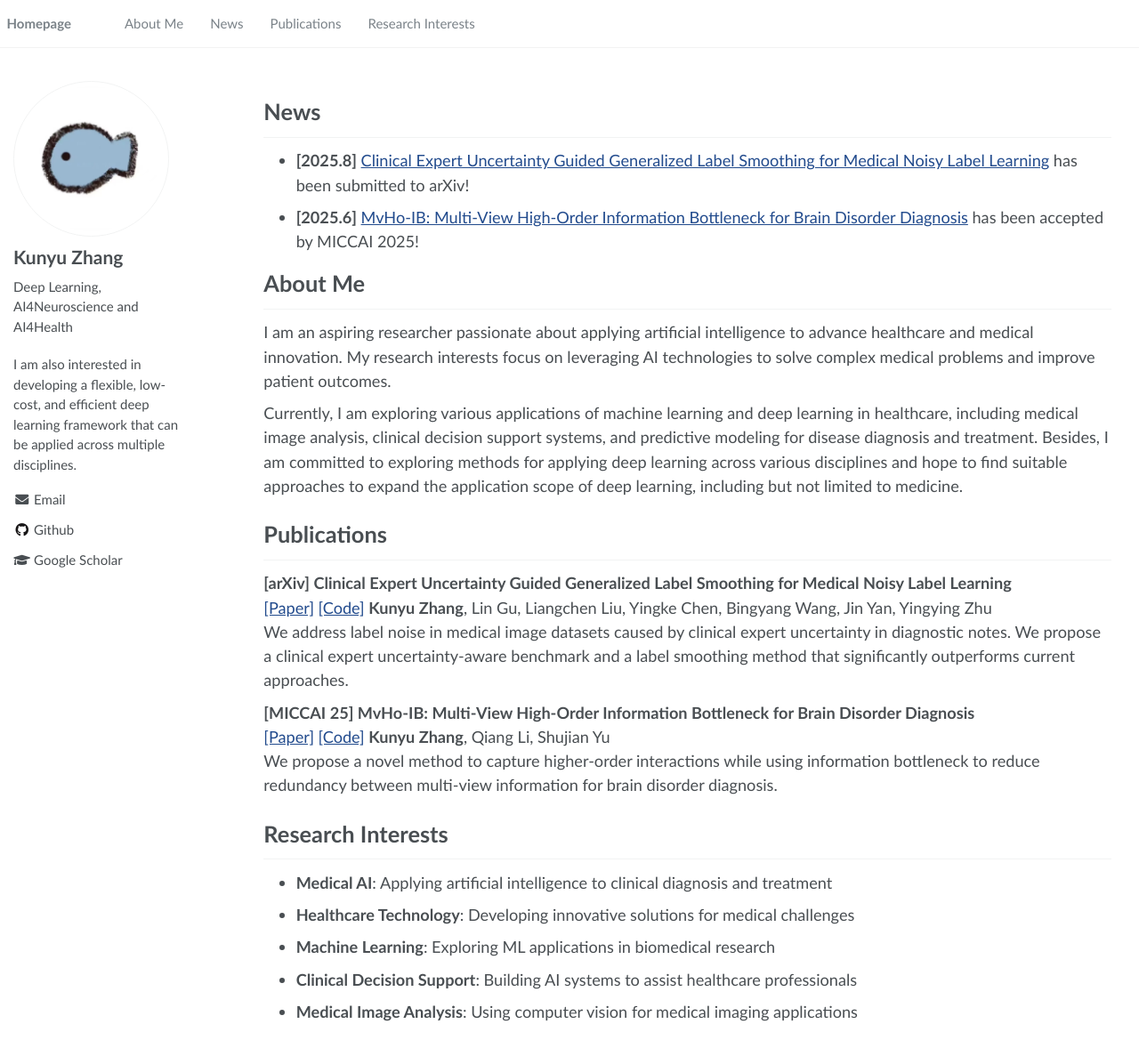
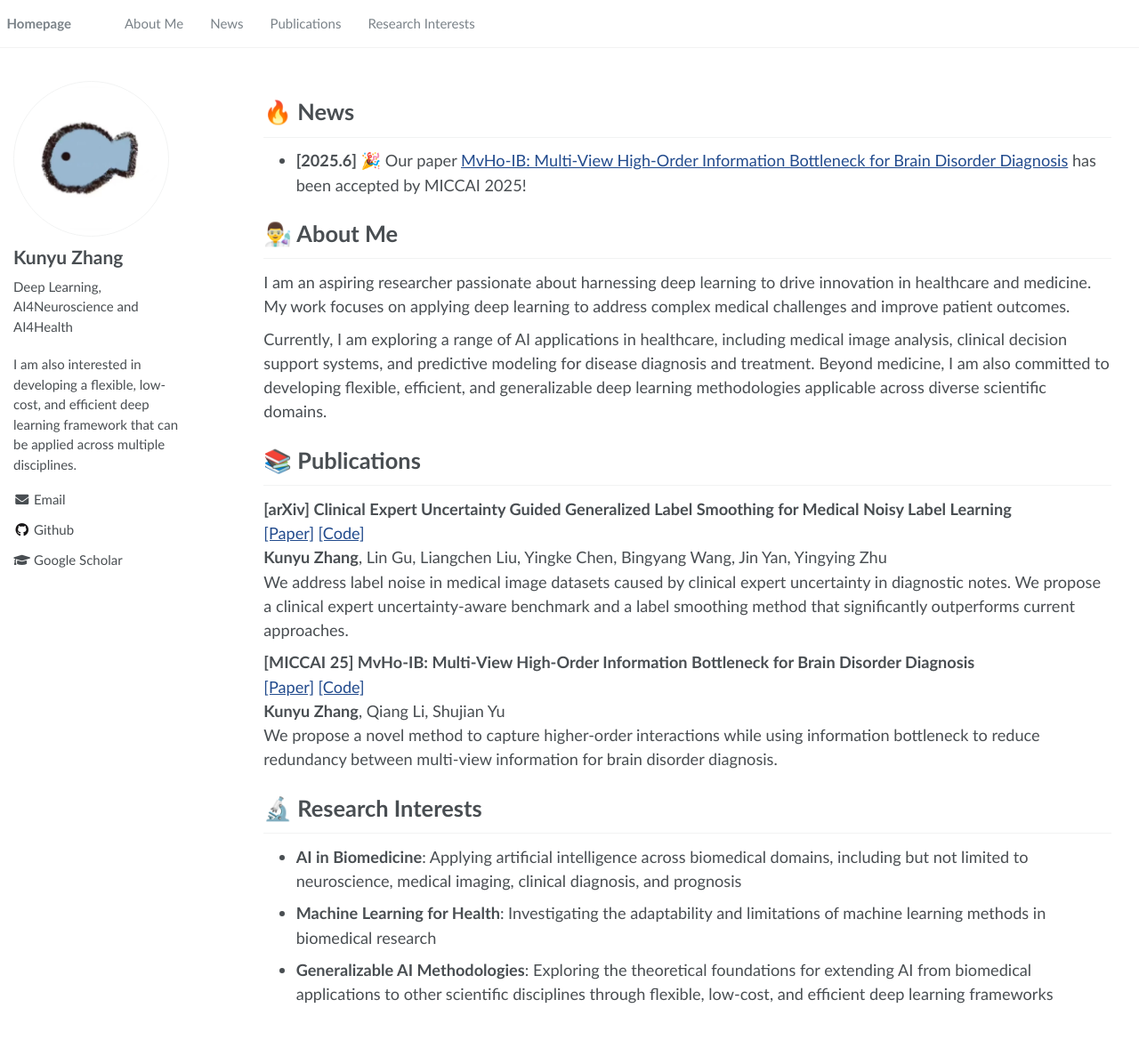
Before and after one commit to zky04/zky04.github.io, a Jekyll site: the page built from index.md, in a window 1280 px wide and 1169 px high. Shown: the whole window at 89% size. Built offline with Jekyll 4.4.1, drawn with Linux system fonts in a browser that asks for light colours.

Commit message:
update my homepage

```diff
--- a/index.md
+++ b/index.md
@@ -5,16 +5,15 @@
 permalink: /
 ---
 
-# News
-- **[2025.8]** [Clinical Expert Uncertainty Guided Generalized Label Smoothing for Medical Noisy Label Learning](https://arxiv.org/pdf/2508.02495) has been submitted to arXiv!
-- **[2025.6]** [MvHo-IB: Multi-View High-Order Information Bottleneck for Brain Disorder Diagnosis](http://arxiv.org/abs/2507.02847) has been accepted by MICCAI 2025!
+# 🔥 News
+- **[2025.6]** 🎉 Our paper [MvHo-IB: Multi-View High-Order Information Bottleneck for Brain Disorder Diagnosis](http://arxiv.org/abs/2507.02847) has been accepted by MICCAI 2025!
 
-# About Me
-I am an aspiring researcher passionate about applying artificial intelligence to advance healthcare and medical innovation. My research interests focus on leveraging AI technologies to solve complex medical problems and improve patient outcomes.
+# 👨‍🔬 About Me
+I am an aspiring researcher passionate about harnessing deep learning to drive innovation in healthcare and medicine. My work focuses on applying deep learning to address complex medical challenges and improve patient outcomes.
 
-Currently, I am exploring various applications of machine learning and deep learning in healthcare, including medical image analysis, clinical decision support systems, and predictive modeling for disease diagnosis and treatment. Besides, I am committed to exploring methods for applying deep learning across various disciplines and hope to find suitable approaches to expand the application scope of deep learning, including but not limited to medicine.
+Currently, I am exploring a range of AI applications in healthcare, including medical image analysis, clinical decision support systems, and predictive modeling for disease diagnosis and treatment. Beyond medicine, I am also committed to developing flexible, efficient, and generalizable deep learning methodologies applicable across diverse scientific domains.
 
-# Publications
+# 📚 Publications
 
 **[arXiv] Clinical Expert Uncertainty Guided Generalized Label Smoothing for Medical Noisy Label Learning**
 [[Paper]](https://arxiv.org/pdf/2508.02495) [[Code]](https://github.com/zky04/Medical-Noisy-Label-Dataset)
@@ -26,9 +25,9 @@
 **Kunyu Zhang**, Qiang Li, Shujian Yu
 We propose a novel method to capture higher-order interactions while using information bottleneck to reduce redundancy between multi-view information for brain disorder diagnosis.
 
-# Research Interests
-- **Medical AI**: Applying artificial intelligence to clinical diagnosis and treatment
-- **Healthcare Technology**: Developing innovative solutions for medical challenges
-- **Machine Learning**: Exploring ML applications in biomedical research
-- **Clinical Decision Support**: Building AI systems to assist healthcare professionals
-- **Medical Image Analysis**: Using computer vision for medical imaging applications
+# 🔬 Research Interests
+- **AI in Biomedicine**:  Applying artificial intelligence across biomedical domains, including but not limited to neuroscience, medical imaging, clinical diagnosis, and prognosis
+
+- **Machine Learning for Health**: Investigating the adaptability and limitations of machine learning methods in biomedical research
+
+- **Generalizable AI Methodologies**: Exploring the theoretical foundations for extending AI from biomedical applications to other scientific disciplines through flexible, low-cost, and efficient deep learning frameworks
```
Also changed, not shown: 2 other files.
